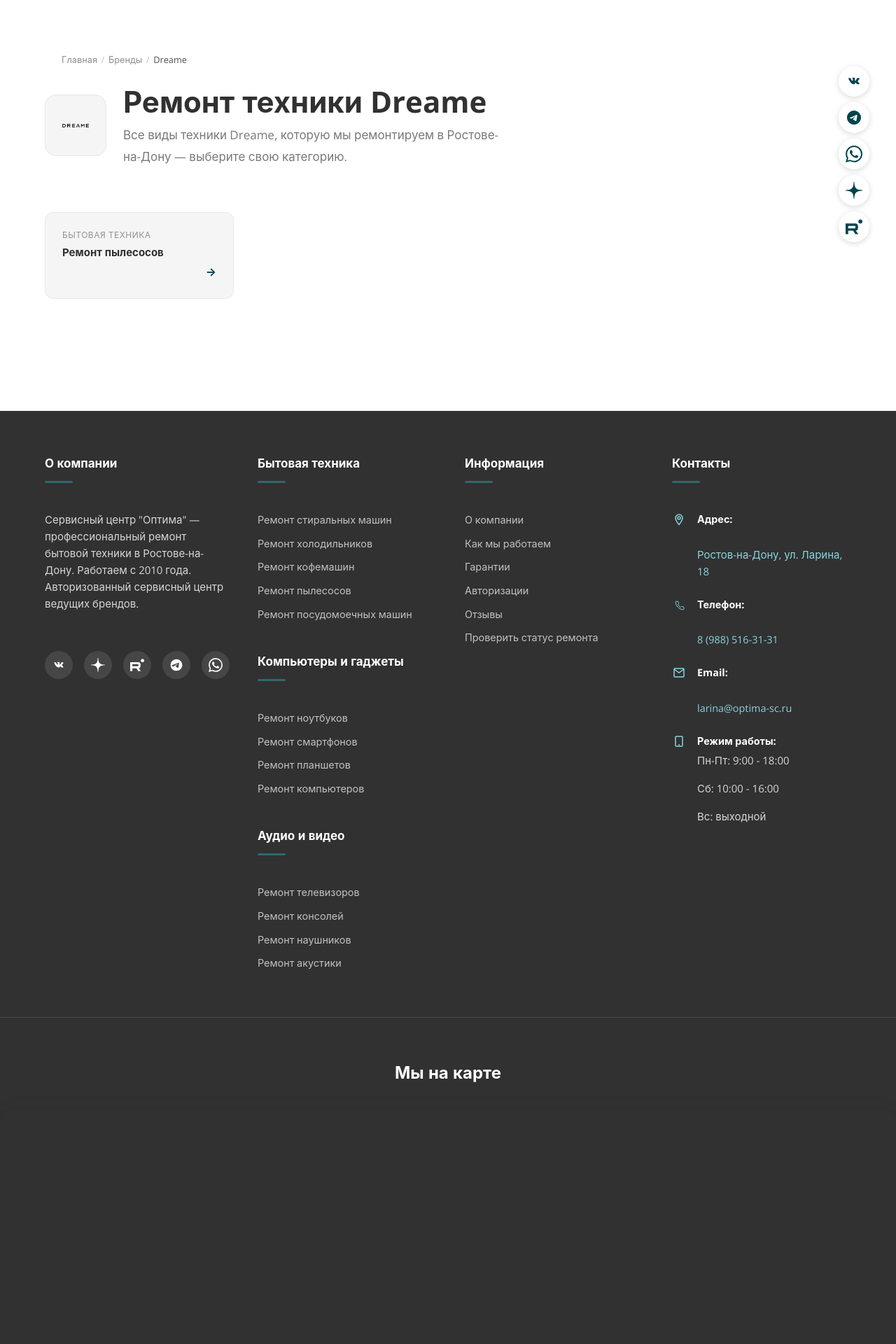
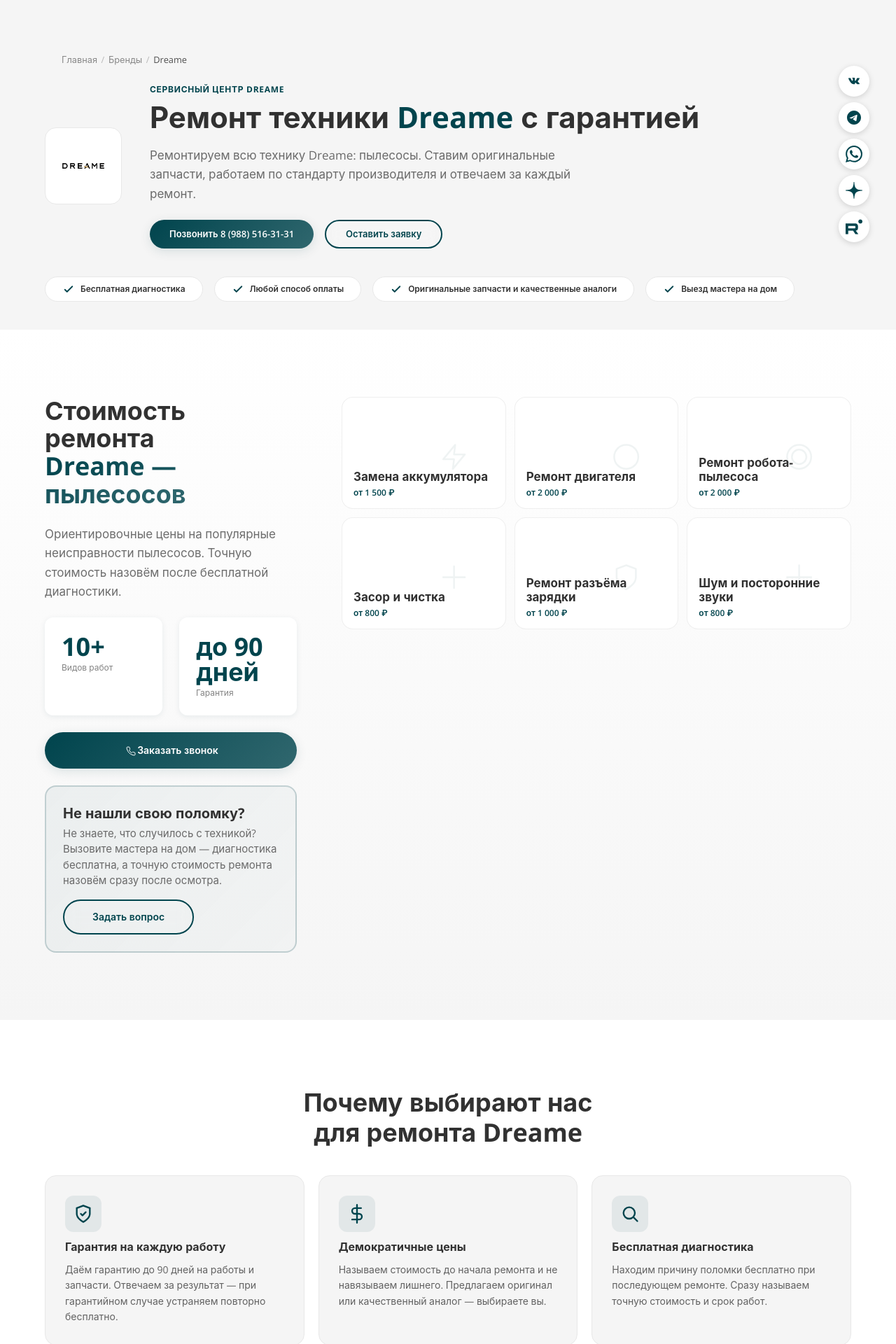
Before and after one commit to ToriHever/OPTIMA, an Angular app in the folder optima-service-angular/: page /brands/dreame in a window 1280 px wide. Shown: the part 180-2100 px from the top of the page at 70% size. Built offline with nearby package versions, Linux system fonts and the light colour scheme.

Commit message:
Страница бренда: полноценная посадочная структура

```diff
--- a/optima-service-angular/src/app/features/brands/brand-hub-data.ts
+++ b/optima-service-angular/src/app/features/brands/brand-hub-data.ts
@@ -1,4 +1,4 @@
-import { DEVICE_REPAIR_DATA } from '../remont-bytovoy-tekhniki/device-repair/device-repair-data';
+import { DEVICE_REPAIR_DATA, DeviceRepairData } from '../remont-bytovoy-tekhniki/device-repair/device-repair-data';
 import { BRAND_REPAIR_DATA } from '../remont-bytovoy-tekhniki/brand-repair/brand-repair-data';
 import { IT_REPAIR_DATA } from '../remont-kompyuterov/it-repair-data';
 import { IT_BRAND_REPAIR_DATA } from '../remont-kompyuterov/it-brand-repair-data';
@@ -9,6 +9,7 @@
   sectionLabel: string;
   deviceName: string;
   path: string;
+  device: DeviceRepairData;
 }
 
 export interface BrandHub {
@@ -21,7 +22,7 @@
 interface SectionConfig {
   label: string;
   basePath: string;
-  deviceData: Record<string, { name: string; categories: { sectionTitleAccent: string } }>;
+  deviceData: Record<string, DeviceRepairData>;
   brandData: Record<string, Record<string, { brandName: string; slug: string }>>;
 }
 
@@ -42,10 +43,12 @@
 
       brandName ??= brand.brandName;
       const device = section.deviceData[deviceSlug];
+      if (!device) continue;
       categories.push({
         sectionLabel: section.label,
-        deviceName: device?.categories.sectionTitleAccent ?? device?.name ?? deviceSlug,
-        path: `${section.basePath}/${deviceSlug}/${slug}`
+        deviceName: device.categories.sectionTitleAccent ?? device.name ?? deviceSlug,
+        path: `${section.basePath}/${deviceSlug}/${slug}`,
+        device
       });
     }
   }
--- a/optima-service-angular/src/app/features/brands/brand-hub/brand-hub.html
+++ b/optima-service-angular/src/app/features/brands/brand-hub/brand-hub.html
@@ -1,31 +1,113 @@
 <ng-container *ngIf="hub">
 
-  <section class="brand-hub-intro">
+  <!-- 1. Hero -->
+  <section class="brandhub-hero" data-nav-title="О сервисе">
     <div class="container">
       <app-breadcrumb [items]="breadcrumbs"></app-breadcrumb>
 
-      <div class="brand-hub-intro__row">
-        <div class="brand-hub-intro__logo" *ngIf="!logoFailed">
+      <div class="brandhub-hero__row">
+        <div class="brandhub-hero__logo" *ngIf="!logoFailed">
           <img [src]="hub.logo" [alt]="hub.brandName" (error)="onLogoError()">
         </div>
-        <div>
-          <h1 class="brand-hub-intro__title">Ремонт техники {{ hub.brandName }}</h1>
-          <p class="brand-hub-intro__subtitle">
-            Все виды техники {{ hub.brandName }}, которую мы ремонтируем в Ростове-на-Дону — выберите свою категорию.
-          </p>
+
+        <div class="brandhub-hero__content">
+          <p class="brandhub-hero__eyebrow">Сервисный центр {{ hub.brandName }}</p>
+          <h1 class="brandhub-hero__title">
+            Ремонт техники <span class="brandhub-hero__brand">{{ hub.brandName }}</span> с гарантией
+          </h1>
+          <p class="brandhub-hero__desc">{{ heroDescription }}</p>
+
+          <div class="brandhub-hero__actions">
+            <a [href]="phoneHref" class="btn btn-primary">Позвонить {{ phone }}</a>
+            <button class="btn btn-secondary" (click)="openCallback()">Оставить заявку</button>
+          </div>
+        </div>
+      </div>
+
+      <!-- УТП -->
+      <ul class="brandhub-utp">
+        <li class="brandhub-utp__item" *ngFor="let u of utp">
+          <svg width="18" height="18" viewBox="0 0 24 24" fill="none" stroke="currentColor">
+            <path d="M5 13l4 4L19 7" stroke-width="2.5" stroke-linecap="round" stroke-linejoin="round"/>
+          </svg>
+          {{ u }}
+        </li>
+      </ul>
+    </div>
+  </section>
+
+  <!-- 2. Цены — сетка услуг по каждой категории техники бренда -->
+  <app-categories-grid *ngFor="let c of hub.categories"
+    [sectionId]="'prices-' + c.device.slug"
+    [navTitle]="'Цены: ' + c.deviceName"
+    sectionTitle="Стоимость ремонта"
+    [sectionTitleAccent]="hub.brandName + ' — ' + c.deviceName"
+    [sectionDescription]="c.device.categories.sectionDescription"
+    [stats]="c.device.categories.stats"
+    [ctaTitle]="c.device.categories.ctaTitle"
+    [ctaDescription]="c.device.categories.ctaDescription"
+    [categories]="c.device.categories.items"
+  ></app-categories-grid>
+
+  <!-- 3. Преимущества -->
+  <section class="brand-why" data-nav-title="Преимущества">
+    <div class="container">
+      <h2 class="section-title">
+        Почему выбирают нас<br>
+        <span class="text-gradient">для ремонта {{ hub.brandName }}</span>
+      </h2>
+      <div class="brand-why__grid">
+        <div class="brand-why__card">
+          <div class="brand-why__icon">
+            <svg width="28" height="28" viewBox="0 0 24 24" fill="none" stroke="currentColor">
+              <path d="M12 22s8-4 8-10V5l-8-3-8 3v7c0 6 8 10 8 10z" stroke-width="2"/>
+              <path d="M9 12l2 2 4-4" stroke-width="2" stroke-linecap="round" stroke-linejoin="round"/>
+            </svg>
+          </div>
+          <h3>Гарантия на каждую работу</h3>
+          <p>Даём гарантию до 90 дней на работы и запчасти. Отвечаем за результат — при гарантийном случае устраняем повторно бесплатно.</p>
+        </div>
+        <div class="brand-why__card">
+          <div class="brand-why__icon">
+            <svg width="28" height="28" viewBox="0 0 24 24" fill="none" stroke="currentColor">
+              <path d="M12 1v22M17 5H9.5a3.5 3.5 0 000 7h5a3.5 3.5 0 010 7H6" stroke-width="2" stroke-linecap="round" stroke-linejoin="round"/>
+            </svg>
+          </div>
+          <h3>Демократичные цены</h3>
+          <p>Называем стоимость до начала ремонта и не навязываем лишнего. Предлагаем оригинал или качественный аналог — выбираете вы.</p>
+        </div>
+        <div class="brand-why__card">
+          <div class="brand-why__icon">
+            <svg width="28" height="28" viewBox="0 0 24 24" fill="none" stroke="currentColor">
+              <circle cx="11" cy="11" r="7" stroke-width="2"/>
+              <path d="M21 21l-4.35-4.35" stroke-width="2" stroke-linecap="round"/>
+            </svg>
+          </div>
+          <h3>Бесплатная диагностика</h3>
+          <p>Находим причину поломки бесплатно при последующем ремонте. Сразу называем точную стоимость и срок работ.</p>
         </div>
       </div>
     </div>
   </section>
 
-  <section class="brand-hub-grid">
-    <div class="container">
-      <a *ngFor="let category of hub.categories" [routerLink]="category.path" class="brand-hub-card">
-        <span class="brand-hub-card__section">{{ category.sectionLabel }}</span>
-        <span class="brand-hub-card__name">Ремонт {{ category.deviceName }}</span>
-        <span class="brand-hub-card__arrow">→</span>
-      </a>
-    </div>
-  </section>
+  <!-- 4. Процесс ремонта -->
+  <app-process-accordion
+    sectionTitle="Как происходит"
+    sectionTitleAccent="ремонт"
+    [sectionDescription]="'Ремонтируем технику ' + hub.brandName + ' по прозрачному процессу — от заявки до гарантии.'"
+    navTitle="Процесс ремонта"
+    [stats]="processStats"
+    [steps]="processSteps"
+  ></app-process-accordion>
 
+  <!-- 5. Отзывы -->
+  <app-reviews-section></app-reviews-section>
+
+  <!-- 6. FAQ -->
+  <app-faq-section
+    [questions]="brandFaq"
+    navTitle="FAQ"
+  ></app-faq-section>
+
+  <app-page-progress-nav></app-page-progress-nav>
 </ng-container>
--- a/optima-service-angular/src/app/features/brands/brand-hub/brand-hub.scss
+++ b/optima-service-angular/src/app/features/brands/brand-hub/brand-hub.scss
@@ -1,29 +1,36 @@
 @import '../../../../styles/variables';
 @import '../../../../styles/mixins';
 
-.brand-hub-intro {
+// ── Hero ─────────────────────────────────────────────────
+.brandhub-hero {
   position: relative;
   padding: $space-xl 0 $space-lg;
-  background: $color-white;
+  background: $color-bg-light;
   overflow: hidden;
 }
 
-.brand-hub-intro__row {
+.brandhub-hero__row {
   display: flex;
   align-items: center;
-  gap: $space-md;
+  gap: $space-lg;
   margin-top: $space-md;
+
+  @include tablet {
+    flex-direction: column;
+    align-items: flex-start;
+    gap: $space-md;
+  }
 }
 
-.brand-hub-intro__logo {
+.brandhub-hero__logo {
   flex-shrink: 0;
-  width: 88px;
-  height: 88px;
+  width: 110px;
+  height: 110px;
   display: flex;
   align-items: center;
   justify-content: center;
   padding: $spacing-md;
-  background: $color-bg-light;
+  background: $color-white;
   border: 1px solid $color-bg-grey;
   border-radius: $radius-lg;
 
@@ -34,75 +41,116 @@
   }
 }
 
-.brand-hub-intro__title {
+.brandhub-hero__eyebrow {
+  @include text-mini;
+  font-weight: 700;
+  text-transform: uppercase;
+  letter-spacing: 0.06em;
+  color: $color-primary;
+  margin: 0 0 6px;
+}
+
+.brandhub-hero__title {
   @include text-h1;
   color: $color-dark;
-  margin: 0 0 $spacing-xs;
+  margin: 0 0 $spacing-sm;
 }
 
-.brand-hub-intro__subtitle {
-  @include text-subtitle-1;
-  color: rgba($color-dark, 0.65);
-  max-width: 560px;
-  margin: 0;
+.brandhub-hero__brand {
+  color: $color-primary;
 }
 
-.brand-hub-grid {
-  padding: $space-md 0 $space-xxl;
+.brandhub-hero__desc {
+  @include text-subtitle-1;
+  color: rgba($color-dark, 0.7);
+  line-height: 1.6;
+  max-width: 640px;
+  margin: 0 0 $space-md;
+}
+
+.brandhub-hero__actions {
+  display: flex;
+  flex-wrap: wrap;
+  gap: $spacing-sm;
+}
+
+// ── УТП ──────────────────────────────────────────────────
+.brandhub-utp {
+  list-style: none;
+  padding: 0;
+  margin: $space-lg 0 0;
+  display: flex;
+  flex-wrap: wrap;
+  gap: $spacing-sm;
+}
+
+.brandhub-utp__item {
+  display: inline-flex;
+  align-items: center;
+  gap: $spacing-xs;
+  padding: $spacing-xs $spacing-md;
   background: $color-white;
+  border: 1px solid $color-bg-grey;
+  border-radius: $radius-full;
+  @include text-mini;
+  font-weight: 600;
+  color: $color-dark;
 
-  .container {
-    display: grid;
-    grid-template-columns: repeat(auto-fill, minmax(260px, 1fr));
-    gap: $spacing-md;
+  svg {
+    color: $color-primary;
+    flex-shrink: 0;
   }
 }
 
-.brand-hub-card {
-  display: flex;
-  flex-direction: column;
-  gap: 4px;
-  padding: $space-md;
-  background: $color-bg-light;
-  border: 1px solid $color-bg-grey;
-  border-radius: $radius-md;
-  text-decoration: none;
-  transition: border-color $transition-base, box-shadow $transition-base, transform $transition-base;
+// ── Преимущества (brand-why) ─────────────────────────────
+.brand-why {
+  padding: $spacing-xxl 0;
+  background: $color-white;
 
-  &:hover {
-    border-color: $color-primary-lighter;
-    box-shadow: $shadow-md;
-    transform: translateY(-2px);
+  &__grid {
+    display: grid;
+    grid-template-columns: repeat(3, 1fr);
+    gap: 1.25rem;
+    margin-top: 2.5rem;
 
-    .brand-hub-card__arrow {
-      transform: translateX(4px);
+    @include tablet {
+      grid-template-columns: 1fr;
     }
   }
-}
 
-.brand-hub-card__section {
-  @include text-mini;
-  color: rgba($color-dark, 0.5);
-  text-transform: uppercase;
-  letter-spacing: 0.04em;
-}
+  &__card {
+    padding: 1.75rem;
+    background: $color-bg-light;
+    border: 1px solid $color-bg-grey;
+    border-radius: $radius-lg;
+    display: flex;
+    flex-direction: column;
+    gap: 0.75rem;
 
-.brand-hub-card__name {
-  @include text-body;
-  font-weight: 700;
-  color: $color-dark;
-}
+    h3 {
+      font-size: 1rem;
+      font-weight: 700;
+      color: $color-dark;
+      margin: 0;
+    }
 
-.brand-hub-card__arrow {
-  align-self: flex-end;
-  color: $color-primary;
-  font-weight: 700;
-  transition: transform $transition-base;
-}
+    p {
+      font-size: 0.875rem;
+      color: $color-text;
+      line-height: 1.6;
+      opacity: 0.75;
+      margin: 0;
+    }
+  }
 
-@media (max-width: 480px) {
-  .brand-hub-intro__row {
-    flex-direction: column;
-    align-items: flex-start;
+  &__icon {
+    width: 52px;
+    height: 52px;
+    display: flex;
+    align-items: center;
+    justify-content: center;
+    background: rgba($color-primary, 0.08);
+    border-radius: $radius-md;
+    color: $color-primary;
   }
 }
--- a/optima-service-angular/src/app/features/brands/brand-hub/brand-hub.ts
+++ b/optima-service-angular/src/app/features/brands/brand-hub/brand-hub.ts
@@ -1,14 +1,20 @@
-import { Component, OnInit } from '@angular/core';
+import { Component, OnInit, inject } from '@angular/core';
 import { CommonModule, ViewportScroller } from '@angular/common';
 import { ActivatedRoute, Router, RouterModule } from '@angular/router';
 import { Title, Meta } from '@angular/platform-browser';
 import { Breadcrumb, BreadcrumbItem } from '../../../shared/components/breadcrumb/breadcrumb';
+import { CategoriesGrid } from '../../../shared/components/categories-grid/categories-grid';
+import { ProcessAccordion, ProcessStep, SidebarStat } from '../../../shared/components/process-accordion/process-accordion';
+import { ReviewsSection } from '../../../shared/components/reviews-section/reviews-section';
+import { FaqSection, FaqItem } from '../../../shared/components/faq-section/faq-section';
+import { PageProgressNavComponent } from '../../../shared/components/page-progress-nav/page-progress-nav';
+import { ModalService } from '../../../core/services/modal.service';
 import { getBrandHub, BrandHub } from '../brand-hub-data';
 
 @Component({
   selector: 'app-brand-hub',
   standalone: true,
-  imports: [CommonModule, RouterModule, Breadcrumb],
+  imports: [CommonModule, RouterModule, Breadcrumb, CategoriesGrid, ProcessAccordion, ReviewsSection, FaqSection, PageProgressNavComponent],
   templateUrl: './brand-hub.html',
   styleUrl: './brand-hub.scss'
 })
@@ -16,6 +22,18 @@
   hub: BrandHub | null = null;
   breadcrumbs: BreadcrumbItem[] = [];
   logoFailed = false;
+
+  readonly phone = '8 (988) 516-31-31';
+  readonly phoneHref = 'tel:89885163131';
+
+  readonly utp = [
+    'Бесплатная диагностика',
+    'Любой способ оплаты',
+    'Оригинальные запчасти и качественные аналоги',
+    'Выезд мастера на дом'
+  ];
+
+  private modalService = inject(ModalService);
 
   constructor(
     private route: ActivatedRoute,
@@ -42,11 +60,71 @@
       { label: this.hub.brandName }
     ];
 
-    this.title.setTitle(`Ремонт техники ${this.hub.brandName} в Ростове-на-Дону — Optima Сервис`);
+    this.title.setTitle(`Ремонт техники ${this.hub.brandName} с гарантией в Ростове-на-Дону — Optima Сервис`);
     this.meta.updateTag({
       name: 'description',
-      content: `Ремонт техники ${this.hub.brandName} в Ростове-на-Дону: ${this.hub.categories.map(c => c.deviceName).join(', ')}. Оригинальные запчасти, гарантия до 90 дней.`
+      content: `Ремонтируем всю технику ${this.hub.brandName}: ${this.hub.categories.map(c => c.deviceName).join(', ')}. Ставим оригинальные запчасти, соблюдаем стандарт ремонта, даём гарантию до 90 дней.`
     });
+  }
+
+  get heroDescription(): string {
+    const devices = this.hub?.categories.map(c => c.device.name.toLowerCase()).join(', ') ?? '';
+    const list = devices ? `: ${devices}` : '';
+    return `Ремонтируем всю технику ${this.hub?.brandName}${list}. Ставим оригинальные запчасти, работаем по стандарту производителя и отвечаем за каждый ремонт.`;
+  }
+
+  // Процесс ремонта берём из первой связанной категории (шаги универсальны).
+  get processSteps(): ProcessStep[] {
+    return this.hub?.categories[0]?.device.process.steps ?? [];
+  }
+
+  get processStats(): SidebarStat[] {
+    return this.hub?.categories[0]?.device.process.stats ?? [];
+  }
+
+  // FAQ: общие вопросы по бренду + сводка типовых поломок из связанных категорий.
+  get brandFaq(): FaqItem[] {
+    const brand = this.hub?.brandName ?? '';
+    const faults = this.faultTypes;
+    return [
+      {
+        question: `Сколько стоит диагностика техники ${brand}?`,
+        answer: `Диагностика бесплатна при последующем ремонте. Если решите не ремонтировать — назовём стоимость заранее.`
+      },
+      {
+        question: `Даёте гарантию на ремонт ${brand}?`,
+        answer: `Да, даём гарантию до 90 дней на работы и запчасти. При гарантийном случае устраняем повторно бесплатно.`
+      },
+      {
+        question: `Используете оригинальные запчасти?`,
+        answer: `Ставим оригинальные запчасти ${brand}, а по желанию клиента — качественные сертифицированные аналоги. Тип запчасти согласуем до ремонта.`
+      },
+      {
+        question: `Выезжаете на дом?`,
+        answer: `Да, выезжаем на дом по Ростову-на-Дону. Крупную технику чиним на месте, малую удобнее принести в сервис.`
+      },
+      {
+        question: `Какие бывают виды поломок техники ${brand}?`,
+        answer: faults.length
+          ? `Чаще всего обращаются с такими неисправностями: ${faults.join(', ')}. Точную причину определим на диагностике.`
+          : `Ремонтируем любые неисправности — точную причину определим на бесплатной диагностике.`
+      }
+    ];
+  }
+
+  private get faultTypes(): string[] {
+    const names = new Set<string>();
+    for (const c of this.hub?.categories ?? []) {
+      for (const item of c.device.categories.items) {
+        names.add(item.name.toLowerCase());
+        if (names.size >= 8) break;
+      }
+    }
+    return Array.from(names);
+  }
+
+  openCallback(): void {
+    this.modalService.open('callback-modal', { purpose: 'callback' });
   }
 
   onLogoError(): void {
```
Also changed, not shown: 1 other file (tests, documents, lock files or other folders).
